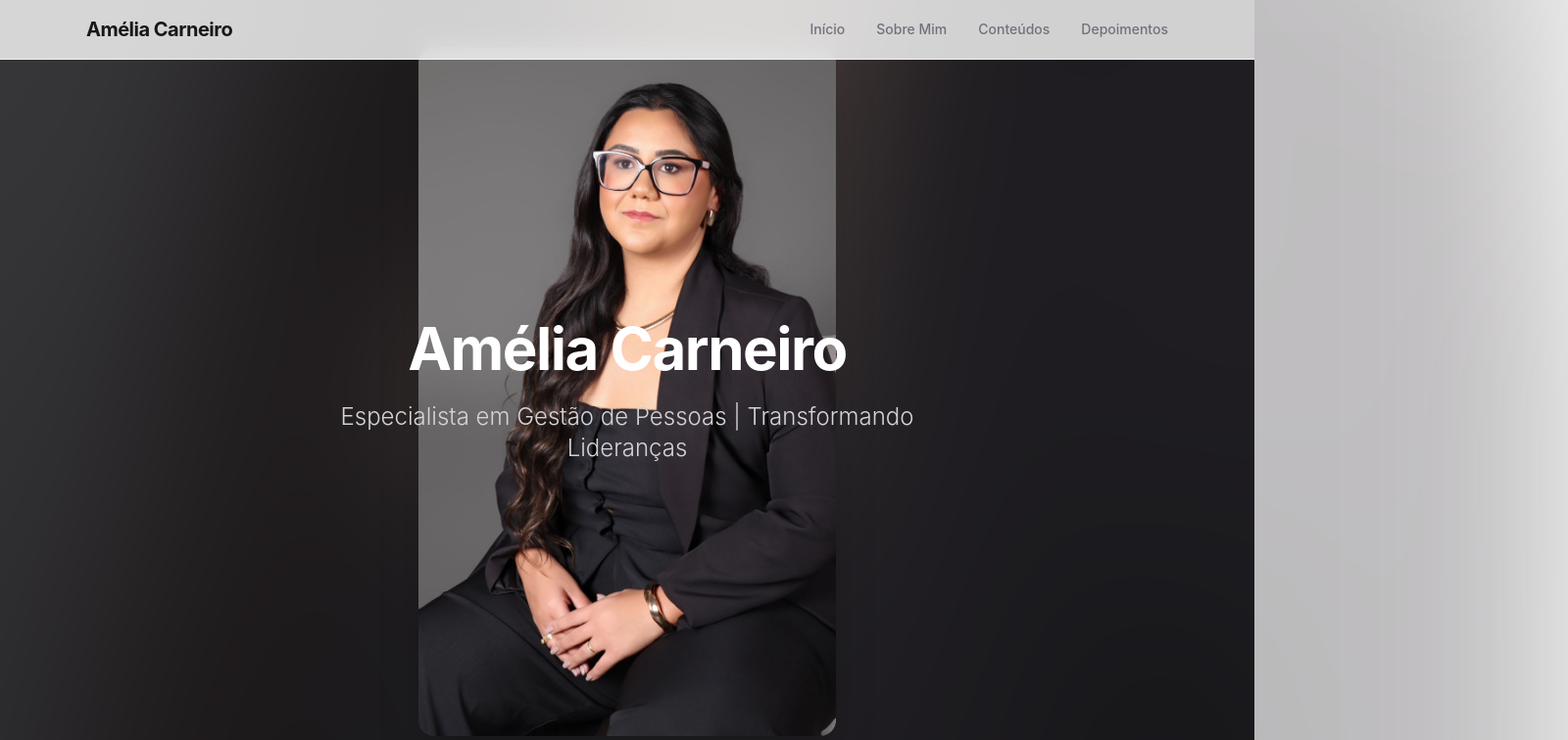
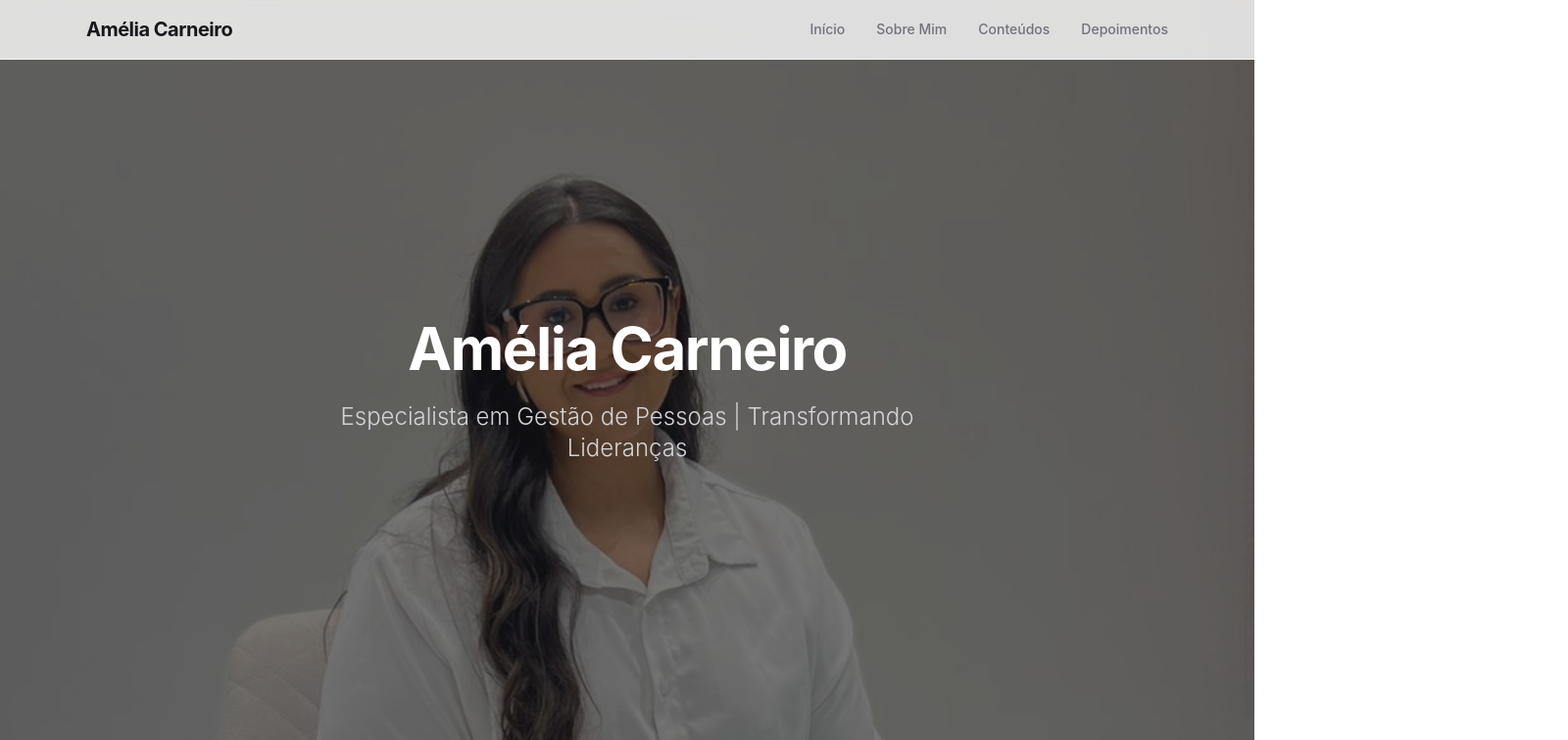
Before and after one commit to matheusrodrigues-design/site-amelia, a React (Vite) app: page / in a window 1280 px wide. Shown: the top 756 px of the page at 98% size, 1600 px wide, since content can reach past the window. Built offline with nearby package versions, Linux system fonts and the light colour scheme.

Commit message:
Versao inicial

```diff
--- a/src/components/Hero.jsx
+++ b/src/components/Hero.jsx
@@ -3,31 +3,7 @@ import React from 'react';
 const Hero = () => {
   return (
     <section id="inicio" className="relative h-screen flex items-center justify-center bg-zinc-900">
-      {/* CAMADA 1: Fundo Desfocado (O truque do "Zoomout") } */}
-      <div className="absolute inset-0 z-0">
-        <img
-          src="/imagens/hero.jpeg"
-          alt="Fundo Desfocado"
-          /* Usamos object-cover aqui para preencher tudo, mas aplicamos um desfoque pesado (blur-3xl), escurecemos (opacity-30) e ampliamos (scale-150) para esconder as bordas nítidas. */
-          className="w-full h-full object-cover scale-150 blur-3xl opacity-30"
-          loading="lazy"
-          decoding="async"
-        />
-      </div>
-
-      {/* CAMADA 2: A foto real no centro, com zoom-out */}
-      <div className="absolute inset-0 z-10 flex items-center justify-center p-6 md:p-12">
-        {/* Usamos object-contain aqui. Isso reduz a imagem para caber inteira no espaço, dando o efeito de zoomout. O max-h-[85vh] garante que ela não toque no topo ou fundo da tela. */}
-        <img
-          src="/imagens/hero.jpeg"
-          alt="Foto de Perfil Zoomout"
-          className="h-full w-auto object-contain rounded-2xl shadow-2xl"
-          loading="lazy"
-          decoding="async"
-        />
-      </div>
-
-      {/*<div className="absolute inset-0 overflow-hidden">
+      <div className="absolute inset-0 overflow-hidden">
         <img
           src="/imagens/hero.jpeg"
           alt="Fundo"
@@ -37,7 +13,7 @@ const Hero = () => {
 
           style={{ objectPosition: 'center 10%' }}
         />
-      </div>*/}
+      </div>
 
       {/* Conteúdo de Hero de exemplo para contexto */}
       <div className="relative z-10 text-center px-6">
```
Also changed, not shown: public/imagens/hero.jpeg.
